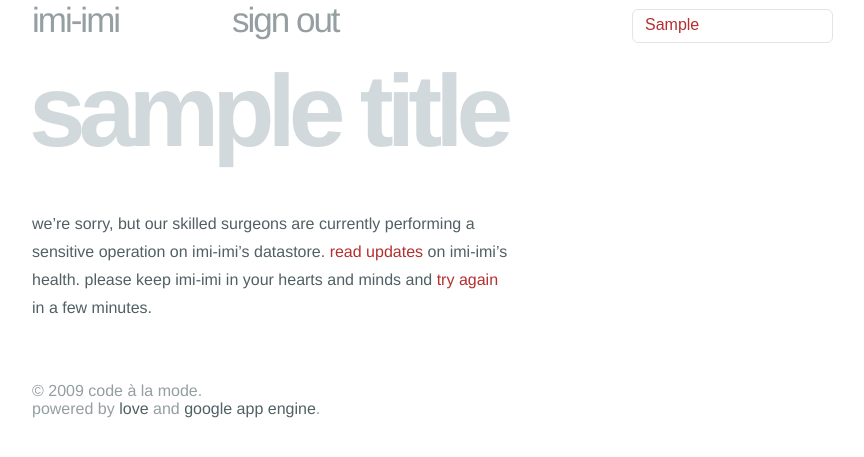
After one commit to brainix/imi-imi, a Django app: template templates/home/maintenance.html in a window 1280 px wide. The commit adds this page. Shown: the top 457 px of the page, without its empty margins (208-1072 px from the left). Run offline with Django 3.2, Linux system fonts and the light colour scheme; tables that the repository leaves empty hold one stand-in row (values such as "Sample post"); the template is opened without the code that fills it: values that come from a table or form of the project are taken from there, most other values are stand-ins (such as "Sample title", 1, 10 or a date in 2020); some libraries are stand-ins or nearby versions.

Commit message:
implemented maintenance mode to prevent webapp from touching datastore during schema migrations

```diff
--- a/templates/common/navigation.html
+++ b/templates/common/navigation.html
@@ -1,3 +1,4 @@
+{% if not in_maintenance %}
     <div id="navigation" class="main lowercase">
         <ul>
             <li>
@@ -28,3 +29,4 @@
             </li>
         </ul>
     </div>
+{% endif %}
--- /dev/null
+++ b/templates/home/maintenance.html
@@ -0,0 +1,26 @@
+{% extends "../common/base.html" %}
+
+{% block content %}
+
+    <div id="heading" class="main lowercase">
+        <h1>{{ title }}</h1>
+    </div>
+
+    <div id="content" class="main text lowercase">
+        <div id="left">
+            <p>
+                We&rsquo;re sorry, but our skilled surgeons are currently
+                performing a sensitive operation on imi-imi&rsquo;s datastore.
+                <a href="http://twitter.com/code_a_la_mode">Read updates</a> on
+                imi-imi&rsquo;s health.  Please keep imi-imi in your hearts and
+                minds and
+                <a href="javascript:location.reload(true);">try again</a> in a
+                few minutes.
+            </p>
+        </div>
+
+        <div id="right" class="lowercase">
+        </div>
+    </div>
+
+{% endblock %}
```
Also changed, not shown: config.py (+9 -0 lines), decorators.py (+13 -1 lines), handlers.py (+13 -0 lines). Lines whose indentation alone changed are shown as unchanged.
